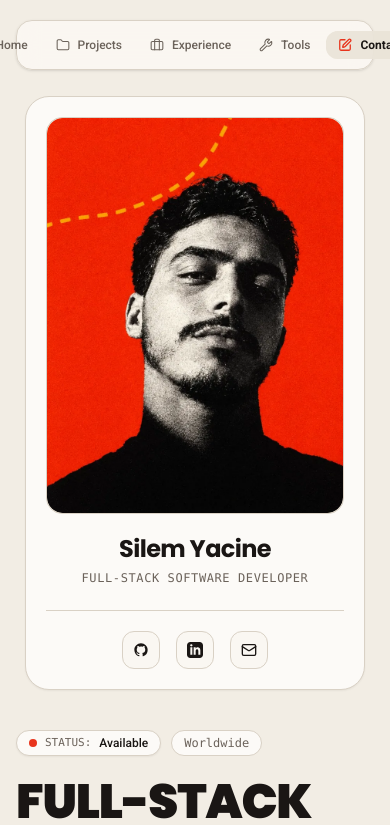
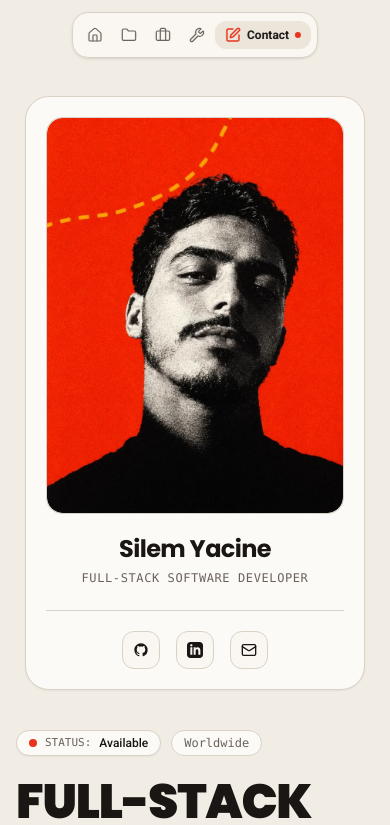
Before and after one commit to enicays/portfolio_0.1, a Next.js app: page / in a window 390 px wide. Shown: the top 825 px of the page. Built offline with nearby package versions, Linux system fonts and the light colour scheme.

Commit message:
fix(navbar): ensure responsive layout on mobile screens with expanding active pill pattern

```diff
--- a/src/components/Navbar.tsx
+++ b/src/components/Navbar.tsx
@@ -77,10 +77,10 @@ export default function Navbar() {
   };
 
   return (
-    <header className="fixed top-5 left-1/2 -translate-x-1/2 z-50 pointer-events-auto w-[calc(100%-2rem)] max-w-fit">
-      {/* Editorial Warm-Paper Labeled Nav Bar */}
+    <header className="fixed top-3 sm:top-5 left-1/2 -translate-x-1/2 z-50 pointer-events-auto max-w-[calc(100vw-1.5rem)] sm:max-w-fit">
+      {/* Editorial Warm-Paper Responsive Floating Nav Bar */}
       <nav
-        className="relative flex items-center justify-center gap-1 sm:gap-2 px-2.5 sm:px-3 h-[50px] rounded-2xl bg-[#FAF7F2]/95 border border-[#D9D1C5] backdrop-blur-md shadow-sm transition-all duration-200"
+        className="relative flex items-center justify-center gap-0.5 sm:gap-2 px-1.5 sm:px-3 h-[46px] sm:h-[50px] rounded-2xl bg-[#FAF7F2]/95 border border-[#D9D1C5] backdrop-blur-md shadow-sm transition-all duration-200"
         aria-label="Main Navigation"
       >
         {navItems.map((item) => {
@@ -93,13 +93,13 @@ export default function Navbar() {
               href={item.href}
               onClick={(e) => handleNavClick(e, item.href)}
               aria-label={item.label}
-              className={`relative flex items-center gap-2 px-3 sm:px-3.5 py-1.5 rounded-xl text-xs sm:text-[13px] font-medium transition-all duration-150 ${
+              className={`relative flex items-center rounded-xl text-xs sm:text-[13px] font-medium transition-all duration-200 select-none ${
                 isActive
-                  ? "text-[#1A1614] bg-[#EAE4D9]/80 font-semibold"
-                  : "text-[#6B625A] hover:text-[#1A1614] hover:bg-[#EAE4D9]/40"
+                  ? "text-[#1A1614] bg-[#EAE4D9]/80 font-semibold px-2.5 sm:px-3.5 py-1.5 gap-1.5 sm:gap-2"
+                  : "text-[#6B625A] hover:text-[#1A1614] hover:bg-[#EAE4D9]/40 p-2 sm:px-3.5 sm:py-1.5 gap-2"
               }`}
             >
-              {/* Active pill spring animation */}
+              {/* Active pill spring background */}
               {isActive && (
                 <motion.div
                   layoutId="activeNavBackground"
@@ -110,13 +110,15 @@ export default function Navbar() {
 
               <Icon
                 strokeWidth={isActive ? 2.2 : 1.8}
-                className={`w-3.5 h-3.5 sm:w-4 sm:h-4 shrink-0 transition-colors ${
+                className={`w-4 h-4 shrink-0 transition-colors ${
                   isActive ? "text-[#E8341C]" : "text-[#6B625A]"
                 }`}
               />
 
-              {/* Explicit visible text label */}
-              <span>{item.label}</span>
+              {/* Responsive label: on mobile, active item expands with label; on desktop, all labels visible */}
+              <span className={isActive ? "inline" : "hidden sm:inline"}>
+                {item.label}
+              </span>
 
               {/* Single accent active dot */}
               {isActive && (
```
